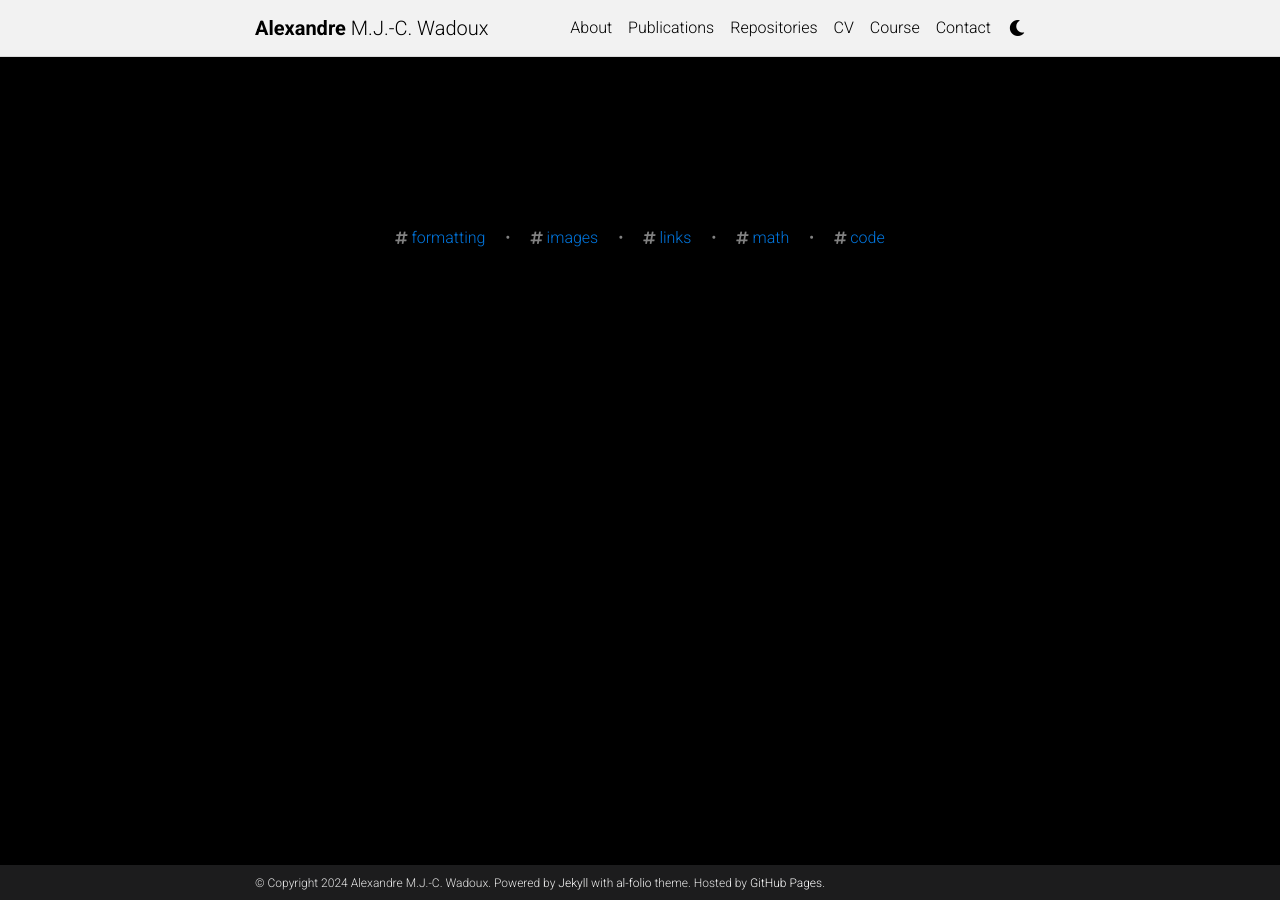
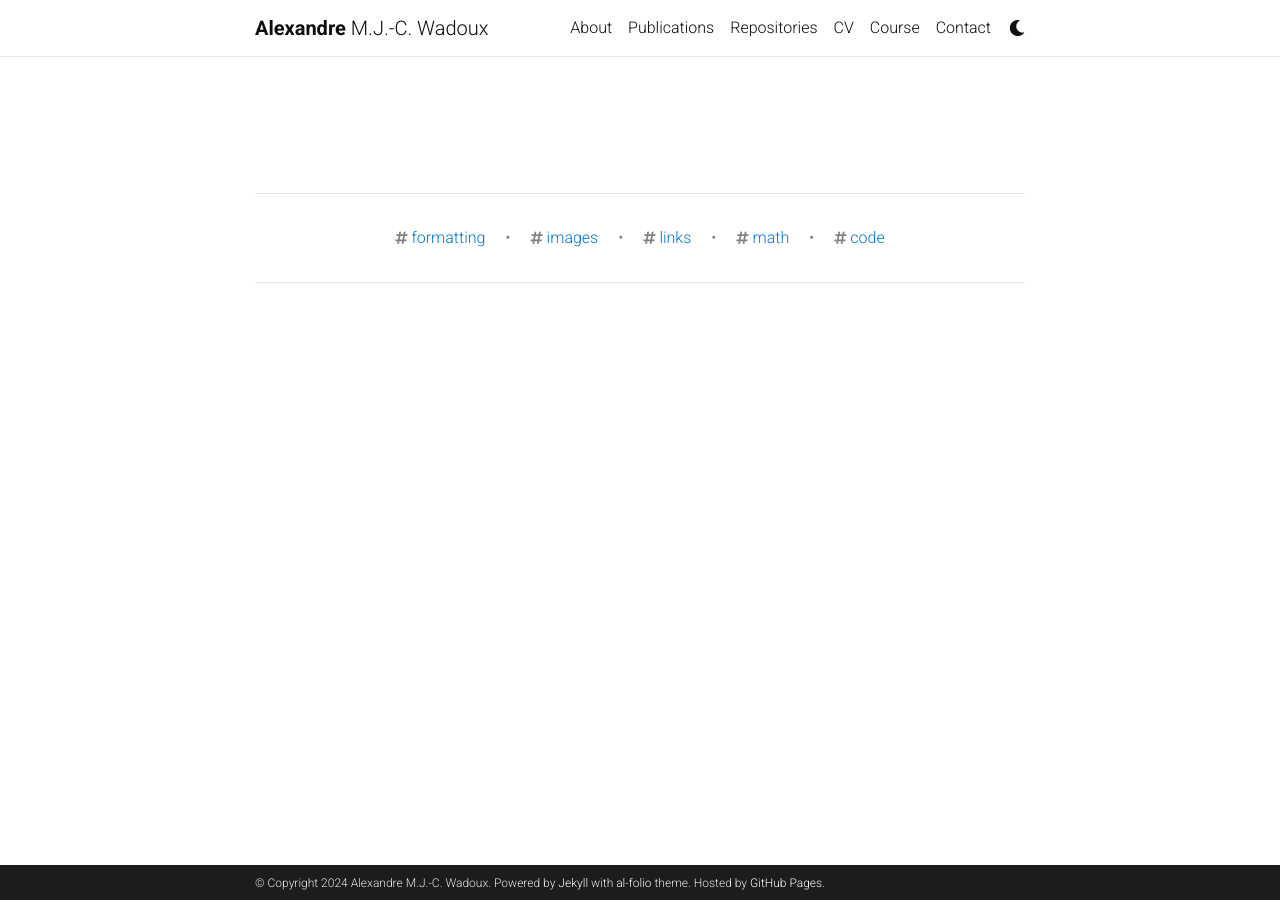
Before and after one commit to AlexandreWadoux/AlexandreWadoux.github.io, a Jekyll site: the page built from blog/index.html, in a window 1280 px wide. Built offline with Jekyll 4.4.1, drawn with Linux system fonts in a browser that asks for light colours; comment, search, counter and statistics services are not loaded; a style sheet for code colours, icons or effects is not loaded.

Commit message:
Update _distill.scss

```diff
--- a/_sass/_distill.scss
+++ b/_sass/_distill.scss
@@ -13,9 +13,6 @@ pre {
      color: white;
 }
 
-body {
-     background-color: black;
-}
 d-byline a, d-article d-byline a {
   color: var(--global-text-color) !important;
   &:hover {
```
